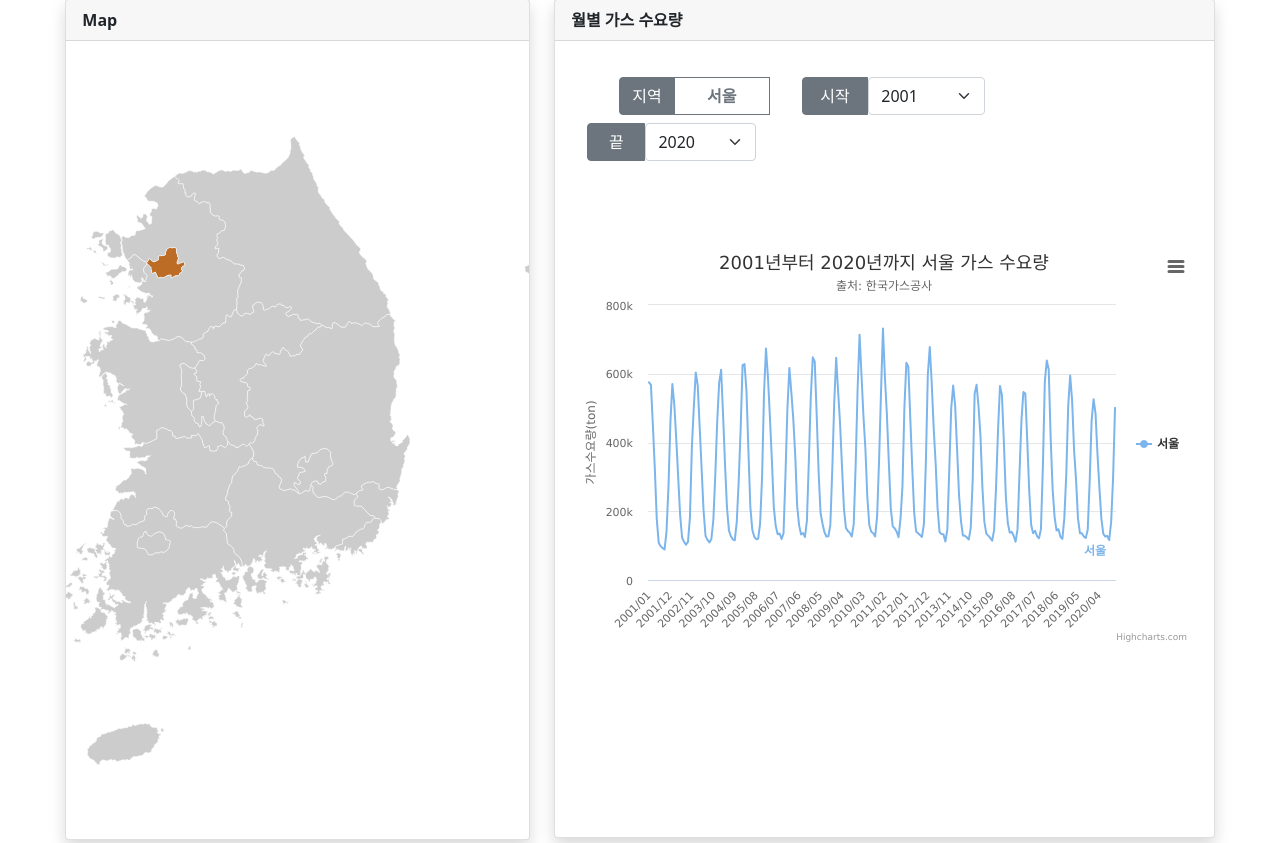
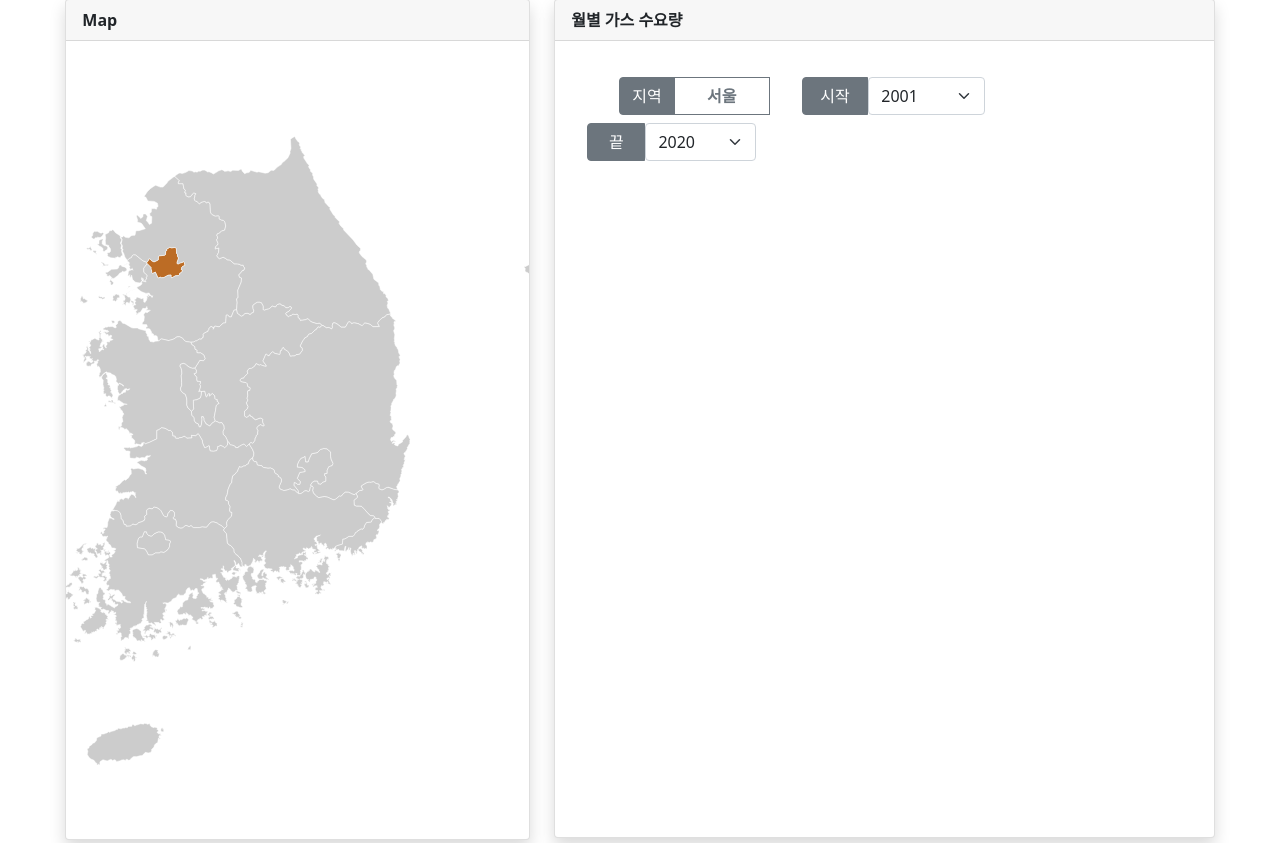
Before and after one commit to nijes/pr2_test, a Django app: page /demand/ in a window 1280 px wide. Shown: the part 115-958 px from the top of the page. Run offline with Django 3.2, Linux system fonts and the light colour scheme; data comes from the database, SQL or seed files in the repository; some libraries are stand-ins or nearby versions.

Commit message:
'edit_graph1x2'

```diff
--- a/predict_gas/templates/demand.html
+++ b/predict_gas/templates/demand.html
@@ -298,48 +298,48 @@
         })
 
         /************************Graph1***********************/
-
-        var category_list1 = []
-
-        for (var i=2001; i < 2020+1; i++){
-            for (var j=1; j < 13; j++){
-                if(j < 10){
-                        category_list1.push(String(i).concat('/0' + String(j)));
-                    } else {
-                        category_list1.push(String(i).concat('/' + String(j)));
-                    }
-                }
-            }
-
-        var data_list1 = []
-        {% for k,v in data.graph1.items %}
-            data_list1 = data_list1.concat({{v}})
-        {% endfor %}
-
-
-        Highcharts.chart('container1', {
-            title: { text: `2001년부터 2020년까지 서울 가스 수요량` },
-            subtitle: { text: '출처: 한국가스공사'},
-            yAxis: {
-                title: { text: '가스수요량(ton)' }
-            },
-            xAxis: {
-                accessibility: { rangeDescription: `기간: 2001 ~ 2020` },
-                categories: category_list1
-            },
-            legend: { layout: 'vertical', align: 'right', verticalAlign: 'middle' },
-            plotOptions: { series: { label: { connectorAllowed: false } } },
-            series: [{
-                name: `서울`,
-                data: data_list1
-            }],
-            responsive: {
-                rules: [{
-                    condition: { maxWidth: 500 },
-                    chartOptions: {legend: { layout: 'horizontal', align: 'center', verticalAlign: 'bottom' } }
-                }]
-            }
-        });
+        //
+        // var category_list1 = []
+        //
+        // for (var i=2001; i < 2020+1; i++){
+        //     for (var j=1; j < 13; j++){
+        //         if(j < 10){
+        //                 category_list1.push(String(i).concat('/0' + String(j)));
+        //             } else {
+        //                 category_list1.push(String(i).concat('/' + String(j)));
+        //             }
+        //         }
+        //     }
+        //
+        // var data_list1 = []
+        // {% for k,v in data.graph1.items %}
+        //     data_list1 = data_list1.concat({{v}})
+        // {% endfor %}
+        //
+        //
+        // Highcharts.chart('container1', {
+        //     title: { text: `2001년부터 2020년까지 서울 가스 수요량` },
+        //     subtitle: { text: '출처: 한국가스공사'},
+        //     yAxis: {
+        //         title: { text: '가스수요량(ton)' }
+        //     },
+        //     xAxis: {
+        //         accessibility: { rangeDescription: `기간: 2001 ~ 2020` },
+        //         categories: category_list1
+        //     },
+        //     legend: { layout: 'vertical', align: 'right', verticalAlign: 'middle' },
+        //     plotOptions: { series: { label: { connectorAllowed: false } } },
+        //     series: [{
+        //         name: `서울`,
+        //         data: data_list1
+        //     }],
+        //     responsive: {
+        //         rules: [{
+        //             condition: { maxWidth: 500 },
+        //             chartOptions: {legend: { layout: 'horizontal', align: 'center', verticalAlign: 'bottom' } }
+        //         }]
+        //     }
+        // });
 
 
         /************************Graph2***********************/
```
